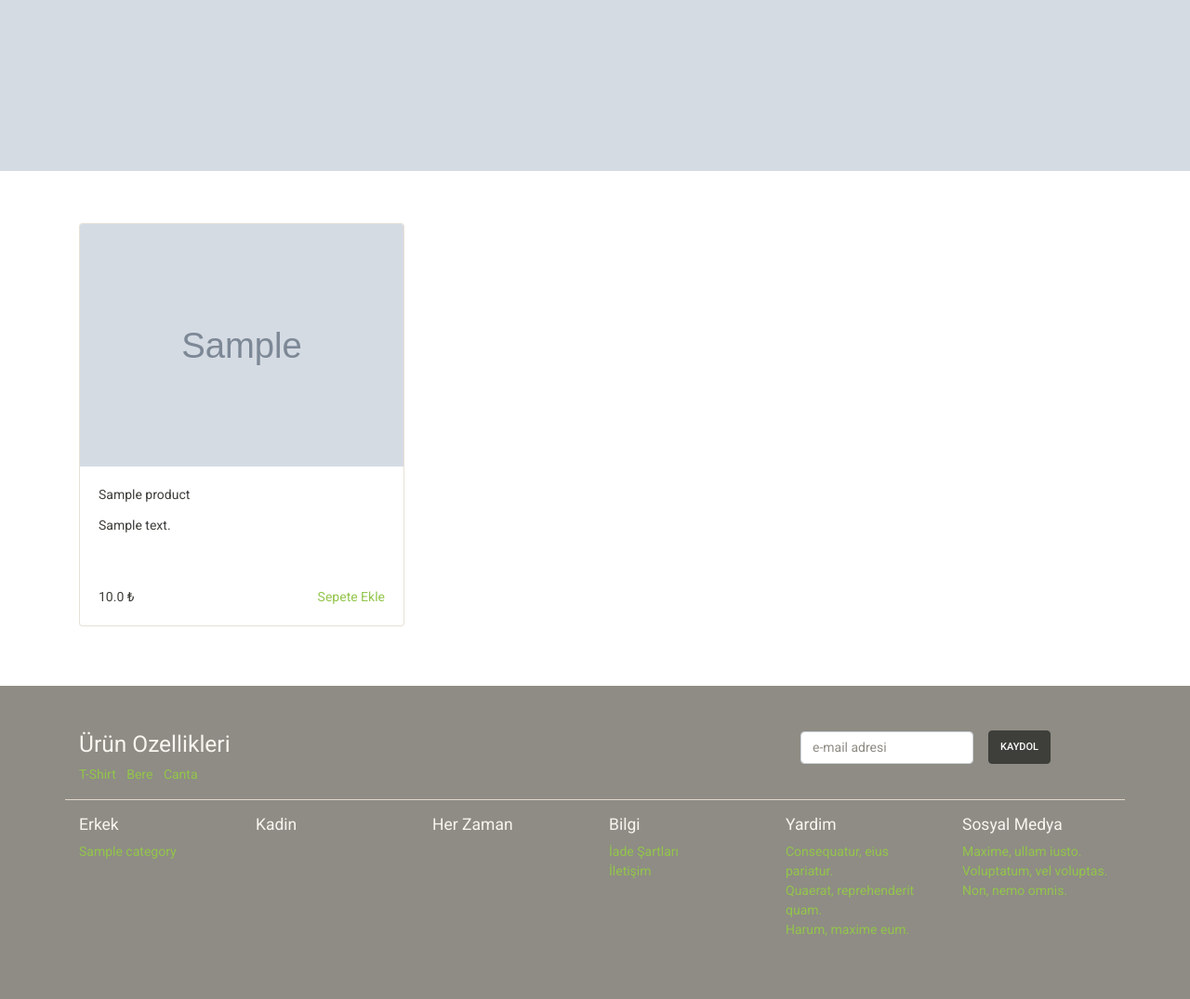
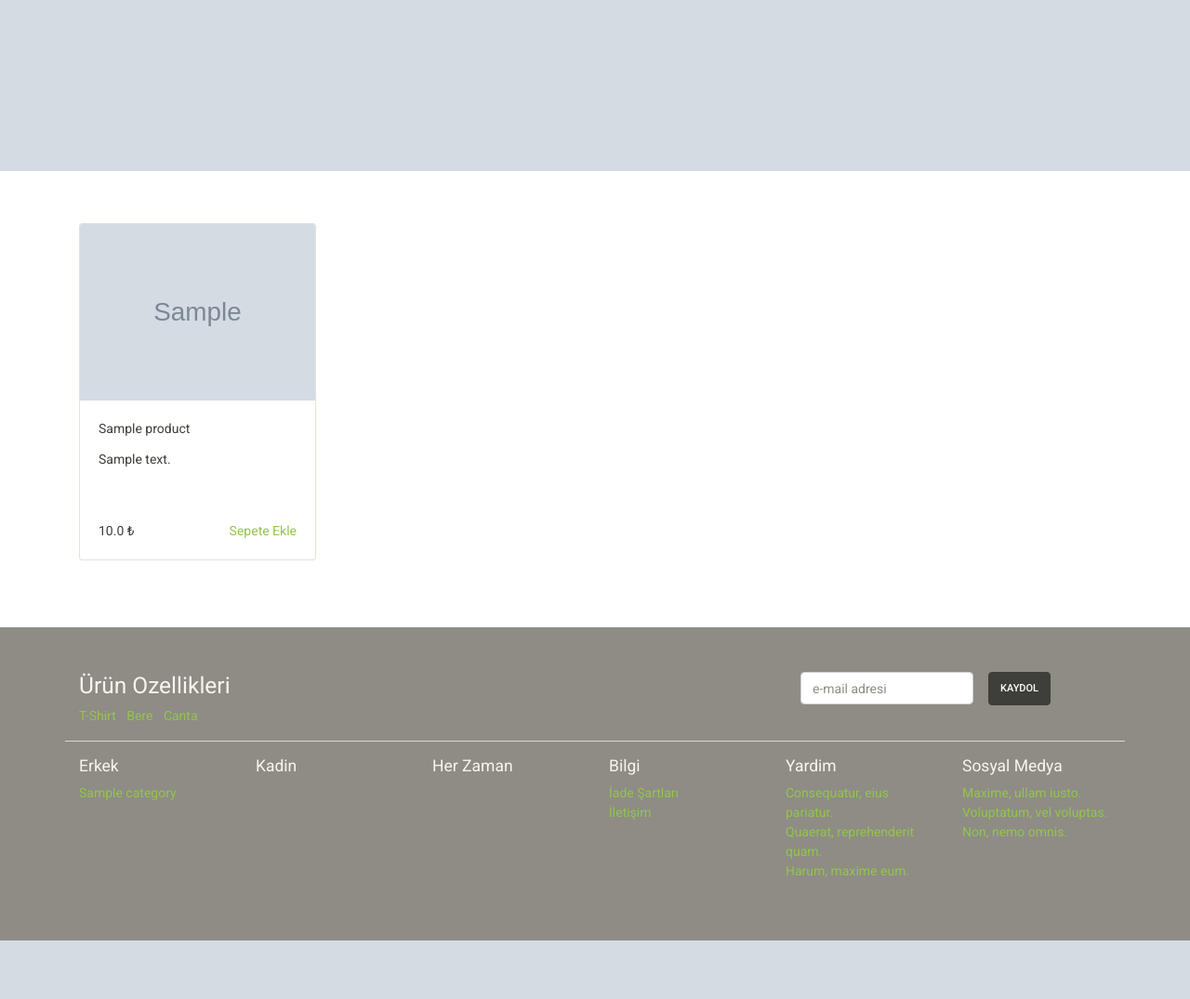
Before and after one commit to murtekbey/kaft_clone, a Django app: page / in a window 1280 px wide. Shown: the part 830-1905 px from the top of the page at 93% size. After the commit the page ends 1842 px from the top, so only its background shows below. Run offline with Django 3.2, Linux system fonts and the light colour scheme; data comes from the database, SQL or seed files in the repository; tables that the repository leaves empty hold one stand-in row (values such as "Sample post"); grey boxes marked "Sample" are stand-in pictures; some libraries are stand-ins or nearby versions.

```diff
--- a/templates/home/index.html
+++ b/templates/home/index.html
@@ -10,7 +10,7 @@
             <div class="row">
                 {% for item in products %}
                 {% if item.cover_image %}
-                <div class="col-sm-4">
+                <div class="col-sm-3">
                     {% include 'product/category_product.html'%}
                 </div>
                 {% endif %}
--- a/templates/product/category_product.html
+++ b/templates/product/category_product.html
@@ -1,5 +1,5 @@
 <div class="card-group" style="display: flex;">
-  <div class="card mb-3">
+  <div class="card mb-4">
     {% if item.cover_image %}
     <img src="{{ item.cover_image.url }}" alt="Card image" class="card-img-top">
     {% endif %}
```
Also changed, not shown: 1 other file.
